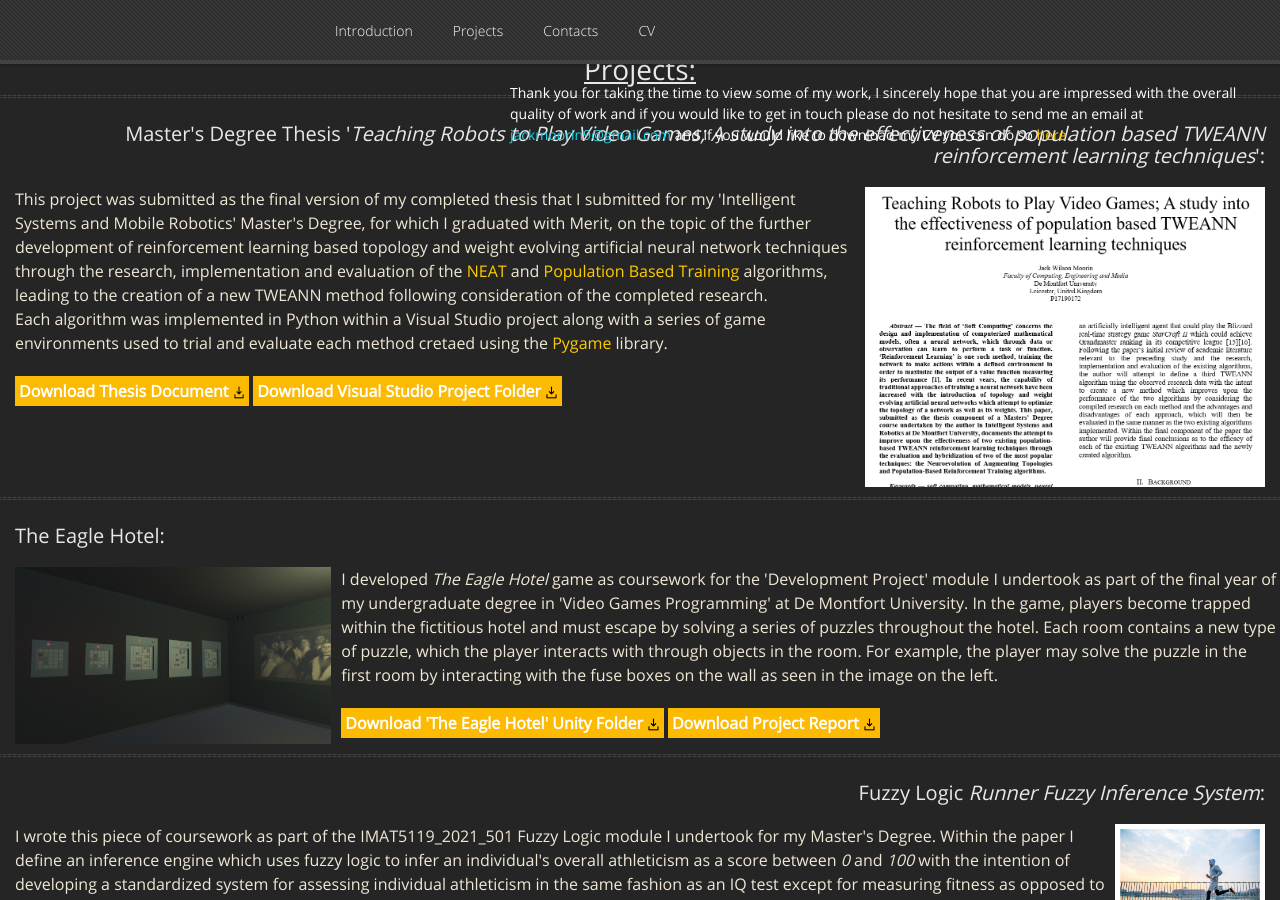
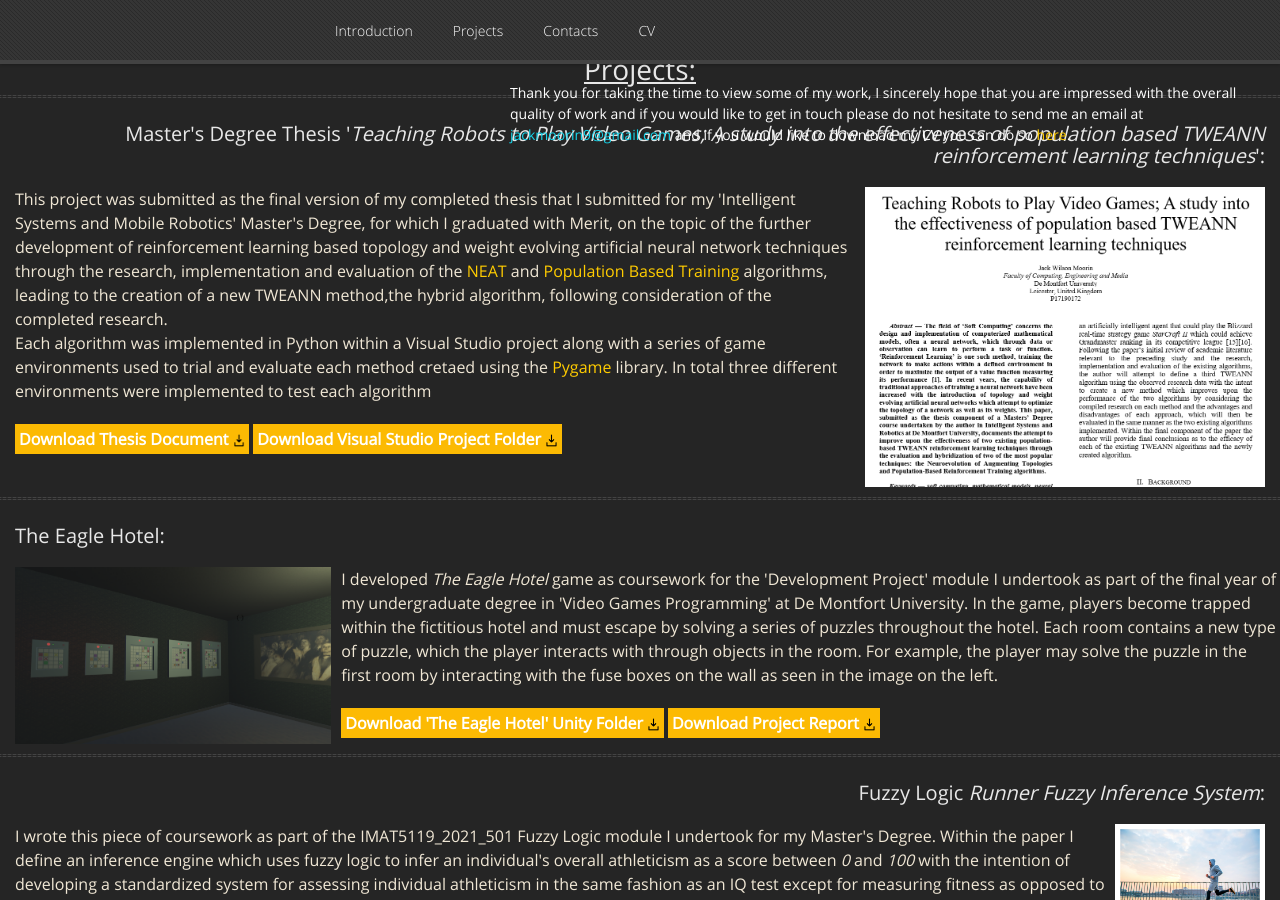
Before and after one commit to GamesProgrammingGrad2021/GamesProgrammingGrad2021.github.io, a Jekyll site: the page built from index.md, in a window 1280 px wide and 900 px high, scrolled down 1068 px. Built offline with Jekyll 4.4.1, drawn with Linux system fonts in a browser that asks for light colours; nearby versions of some CDN libraries; our own code applies the rules of GitHub Pages for plain Markdown files.

Commit message:
Update default.html

```diff
--- a/_layouts/default.html
+++ b/_layouts/default.html
@@ -141,9 +141,10 @@
 				based topology and weight evolving artificial neural network techniques through the research, implementation and evaluation of
 				the <a href="https://en.wikipedia.org/wiki/Neuroevolution_of_augmenting_topologies">NEAT</a> and
 				<a href="https://deepmind.com/blog/article/population-based-training-neural-networks">Population Based Training</a> algorithms,
-				leading to the creation of a new TWEANN method following consideration of the completed research.<br>Each algorithm was
+				leading to the creation of a new TWEANN method,the hybrid algorithm, following consideration of the completed research.<br>Each algorithm was
 				implemented in Python within a Visual Studio project along with a series of game environments used to trial and evaluate
-				each method cretaed using the <a href="https://www.pygame.org/news">Pygame</a> library.
+				each method cretaed using the <a href="https://www.pygame.org/news">Pygame</a> library. In total three different environments
+				were implemented to test each algorithm
 				<br><br>
 				<a href="TRTPVG A Study into Population Based TWEANN Reinforcement Learning Techniques.docx" class="project_download">Download Thesis Document <img src="Download_Icon.png" alt="" class="project_button_icon"></a>
 				<a href="https://drive.google.com/file/d/1i1XHY2IBwtHTmpdbeDr3zzAB91ULiY4d/view?usp=sharing" class="project_download">Download Visual Studio Project Folder <img src="Download_Icon.png" alt="" class="project_button_icon"></a>
```
